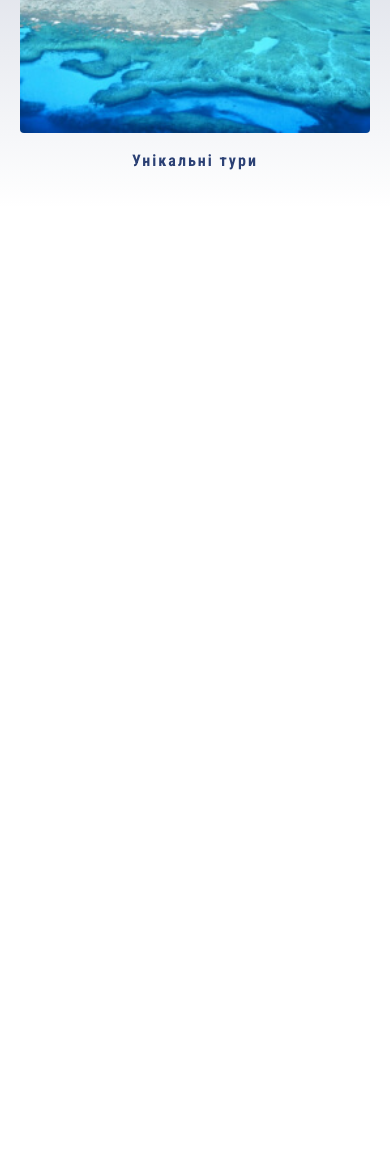
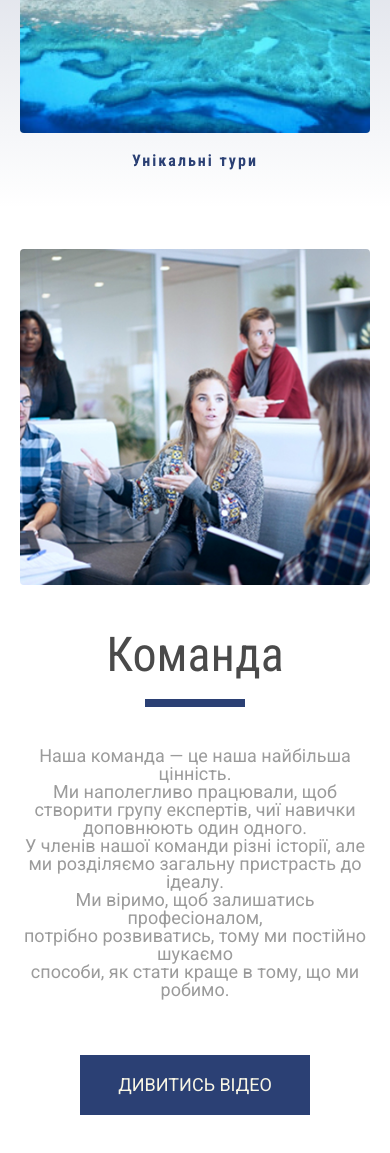
Before and after one commit to darkissdark/di-gi, a plain HTML site: page index.html in a window 390 px wide. Shown: the part 4439-5592 px from the top of the page. Before the commit the page ends 4648 px from the top, so only its background shows below. Drawn offline with nearby package versions, Linux system fonts and the light colour scheme.

Commit message:
Add team section with content, styling, and responsive design

```diff
--- a/css/style.css
+++ b/css/style.css
@@ -187,6 +187,10 @@ a {
     min-width: 200px;
     min-height: 50px;
 }
+.slide-button.middle{
+    min-width: 230px;
+    min-height: 60px;
+}
 .slider-prev-next{
     position: absolute;
     top: 50%;
@@ -214,6 +218,10 @@ a {
     font-weight: 400;
     margin-bottom: 64px;
     line-height: 1;
+}
+
+.section-title.mb-0{
+    margin-bottom: 0;
 }
 
 .section-p{
@@ -384,6 +392,16 @@ a {
     color: var(--brand-color);
 }
 
+.team-section .section-title {
+    color: #4A4A4A;
+}
+
+.team-image {
+    height: 100%;
+    object-fit: cover;
+    border-radius: 4px;
+}
+
 @media (max-width: 1024px) {
     .section-title {
         text-align: center;
@@ -410,6 +428,27 @@ a {
     .portfolio-hover .portfolio-icons {
         width: 33px;
         height: 33px;
+    }
+    .team-image{
+        max-width: 400px;
+        max-height: 380px;
+        margin-right: 60px;
+        width: 44%;
+    }
+    .team-information .hr{
+       margin: 12px 0 20px;
+    }
+    .team-text {
+        font-size: 18px;
+        line-height: 24px;
+        margin-bottom: 20px;
+    }
+    .team-section {
+        padding: 80px 0;
+    }
+    .team-section .section-title {
+        text-align: left;
+        margin: 20px 0 0;
     }
 }
 @media (min-width: 1024px) {
@@ -442,6 +481,22 @@ a {
     .portfolio-list {
         gap: 20px;
         justify-content: center;
+    }
+    .team-image{
+        max-width: 460px;
+        max-height: 420px;
+        margin-right: 100px;
+    }
+    .team-information .hr{
+       margin-bottom: 42px;
+    }
+    .team-text {
+        font-size: 18px;
+        line-height: 24px;
+        margin-bottom: 40px;
+    }
+    .team-section {
+        padding: 50px 0 110px;
     }
 }
 @media (min-width: 769px) {
@@ -487,7 +542,7 @@ a {
     .owl-dots {
         bottom: 50px;
     }
-    .slide-button {
+    .sider-content .slide-button {
         margin-top: 30px;
     }
     .sider-content {
@@ -523,7 +578,7 @@ a {
     .owl-dots {
         bottom: 20px;
     }
-    .slide-button {
+    .sider-content .slide-button {
         display: none;
     }
     .sider-content {
@@ -539,7 +594,7 @@ a {
         font-size: 84px;
     }
 
-    .slide-button {
+    .sider-content .slide-button {
         margin-top: 10px;
     }
     .slider-arr-nav{
@@ -580,6 +635,27 @@ a {
 
 /* mobile to tablet */
 @media (min-width: 640px) and (max-width: 768px) {
+    .team-text {
+        font-size: 16px;
+    }
+    .team-image{
+        max-width: 240px;
+        max-height: 227px;
+    }
+    .team-section{
+        padding: 40px 0 108px;
+        position: relative;
+    }
+    .team-section .slide-button {
+        position: absolute;
+        bottom: 48px;
+        left: 50%;
+        transform: translateX(-50%);
+    }
+    .team-section .section-title {
+        font-size: 36px;
+        line-height: 38px;
+    }
     .service-item {
             width: calc(100% / 2);
         }
@@ -628,6 +704,32 @@ a {
     .portfolio-wrapper .hr {
         margin: 0 0 40px;
     }
+    .team-section > .flex {
+        flex-direction: column;
+        align-items: center;
+        text-align: center;
+    }
+    .team-section .section-title {
+        text-align: center;
+        margin: 0;
+    }
+    .team-section .team-text {
+        margin-bottom: 56px;
+        line-height: 18px;
+    }
+    .team-section {
+        padding: 40px 0 53px;
+        margin: 0;
+    }
+    .team-section .hr {
+        margin: 20px 0 40px;
+    }
+    .team-section .team-image {
+        max-width: 518px;
+        max-height: unset;
+        margin: 0 0 46px;
+        width: 100%;
+    }
 }
 @media (max-width: 320px) {
     .services-header {
--- a/index.html
+++ b/index.html
@@ -497,6 +497,32 @@
       </div>
     </section>
 
+    <section class="team-section">
+      <div class="container flex">
+        <img
+          src="./images/team.jpg"
+          srcset="./images/team@2x.jpg 2x"
+          alt="Команда"
+          class="team-image"
+        />
+        <div class="team-information">
+          <h2 class="section-title mb-0">Команда</h2>
+          <hr class="hr m-small" />
+          <p class="team-text">
+            Наша команда — це наша найбільша цінність.<br />
+            Ми наполегливо працювали, щоб створити групу експертів, чиї навички
+            доповнюють один одного.<br />
+            У членів нашої команди різні історії, але ми розділяємо загальну
+            пристрасть до ідеалу.<br />
+            Ми віримо, щоб залишатись професіоналом,<br />
+            потрібно розвиватись, тому ми постійно шукаємо<br />
+            способи, як стати краще в тому, що ми робимо.
+          </p>
+          <button class="slide-button middle">ДИВИТИСЬ ВІДЕО</button>
+        </div>
+      </div>
+    </section>
+
     <script src="https://code.jquery.com/jquery-3.6.0.min.js"></script>
     <script src="https://cdnjs.cloudflare.com/ajax/libs/OwlCarousel2/2.3.4/owl.carousel.min.js"></script>
     <script src="./js/main.js"></script>
```
Also changed, not shown: images/team.jpg (added), images/team@2x.jpg (added).
